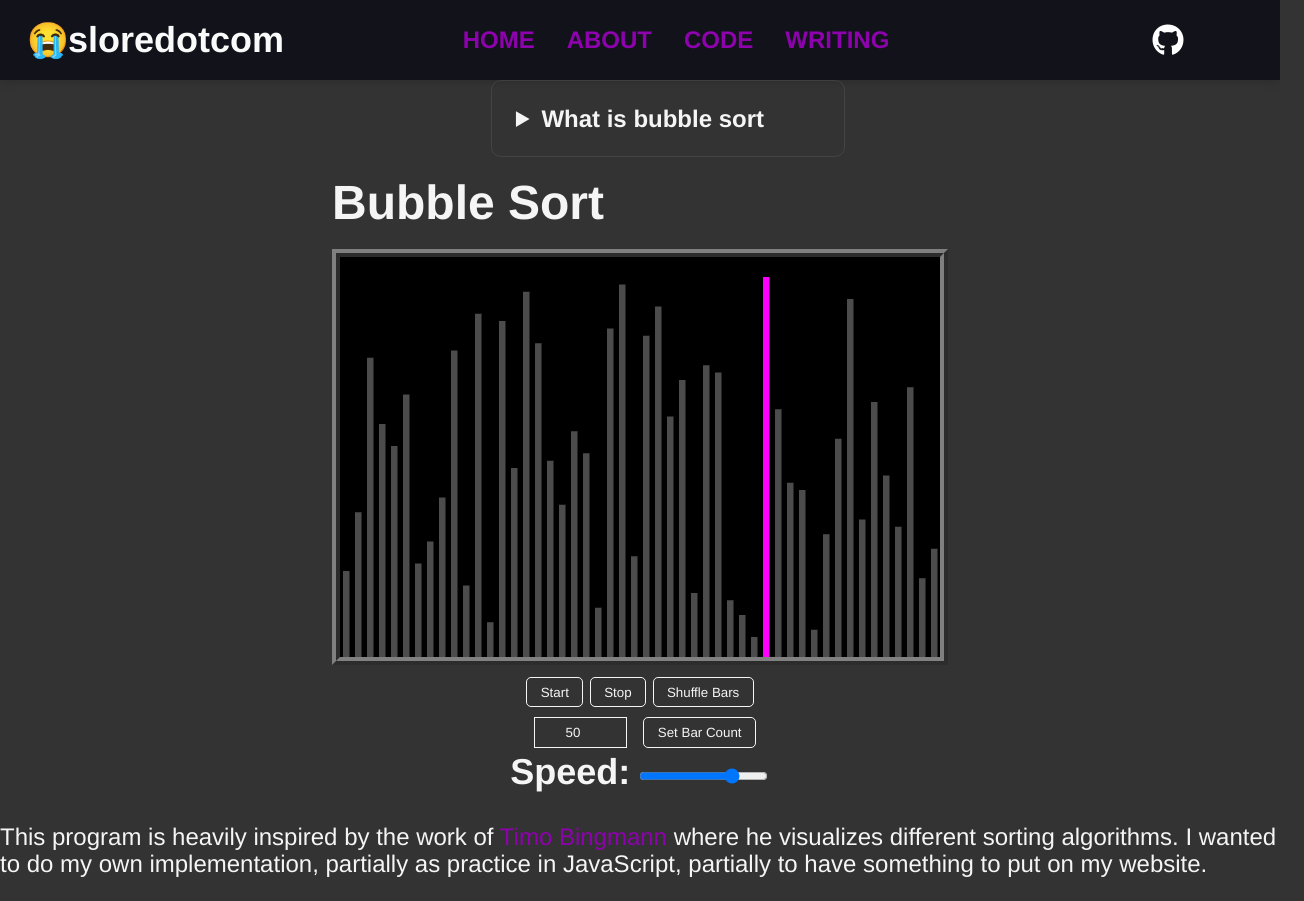
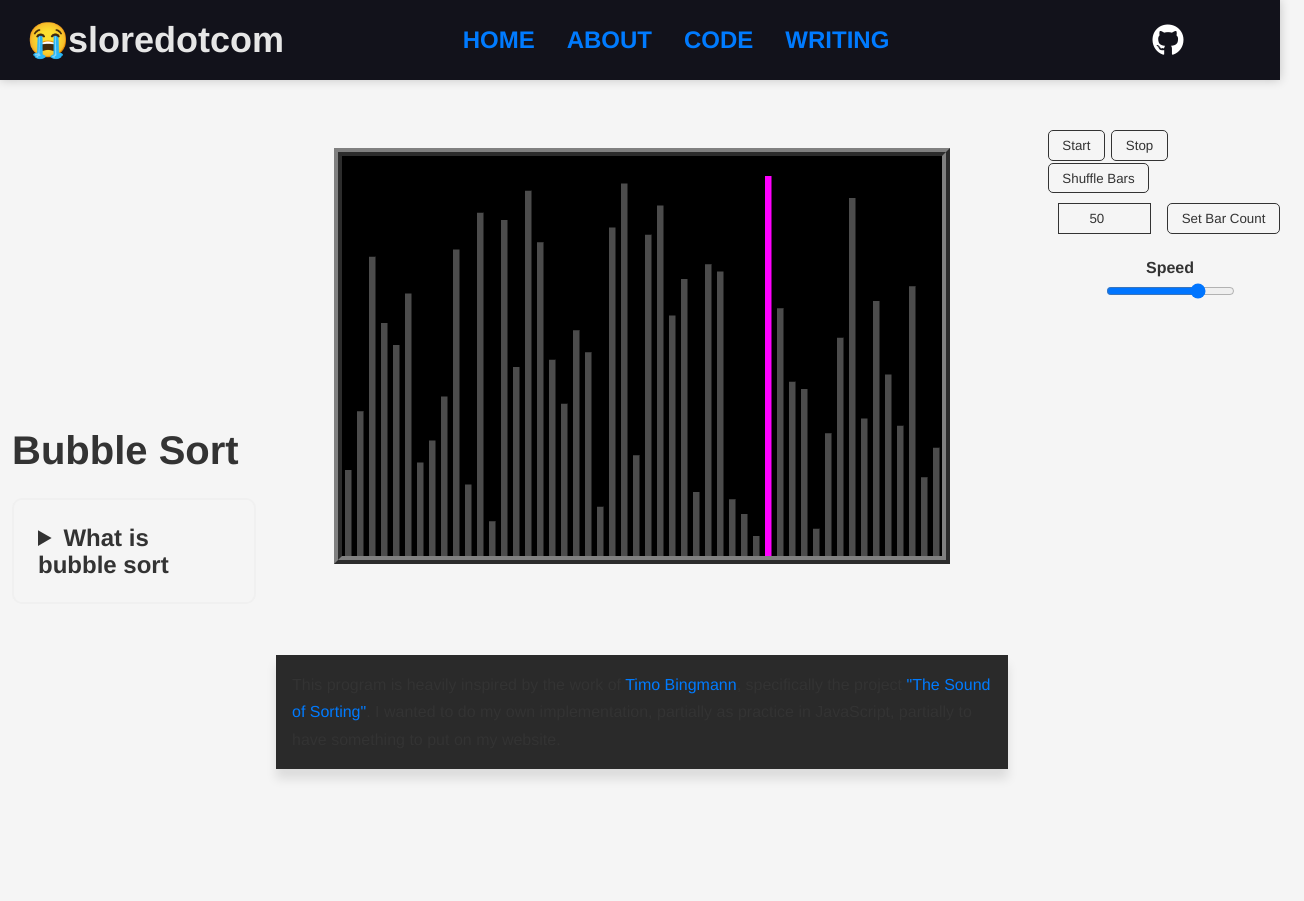
Before and after one commit to SebLore/SebLore.github.io, a plain HTML site: page sloredotcom/bars/index.html in a window 1280 px wide. Both pictures are taken after a click on the button "Start". Shown: the whole page, 1304 px wide, since content can reach past the window. After the commit the page ends 880 px from the top, so only its background shows below. Drawn offline with Linux system fonts and the light colour scheme.

Commit message:
trying to line up control panel. also separating main.js into multiple scripts for separation of concerns. also start to implement algorithm switching

```diff
--- a/sloredotcom/bars/index.html
+++ b/sloredotcom/bars/index.html
@@ -4,7 +4,8 @@
 <head>
     <meta charset="UTF-8">
     <meta name="viewport" content="width=device-width, initial-scale=1.0">
-    <title>WebGL Sorting Visualization</title>
+    <title>sloredotcom | Code</title>
+    <link rel="icon" href="../../images/logo.png" type="image/x-icon">
     <link rel="stylesheet" href="../style.css">
     <link rel="stylesheet" href="https://cdnjs.cloudflare.com/ajax/libs/font-awesome/6.7.2/css/all.min.css">
 
@@ -15,7 +16,7 @@
         <div class="container">
             <div class="logo-container">
                 <a class=logo href="/">
-                    <img src="../../images/logo.png" alt="logo" style="max-width:50px"/>
+                    <img src="../../images/logo.png" alt="logo" style="max-width:50px" />
                 </a>
                 <a href="/">
                     <h2>sloredotcom</h2>
@@ -41,7 +42,7 @@
                 </div>
             </div>
             <div class="externals-container">
-                <div class="block-externals" >
+                <div class="block-externals">
                     <ul id="externals" class="nav navbar-nav">
                         <li class="navitem">
                             <a class="nav-link" href="https://github.com/SebLore">
@@ -53,24 +54,41 @@
             </div>
         </div>
     </nav>
-    <div class="main-container">
+    <section>
+        <div class="container" style="height: 100vh; width: 100%; margin: 0;">
             <div class="left">
+                <h1 id="sortAlg">Bubble Sort</h1>
                 <details>
                     <summary>What is bubble sort</summary>
-                <p>Bubble sort is a simple sorting algorithm that repeatedly steps through the list, compares adjacent
-                    elements and swaps them if they are in the wrong order. The pass through the list is repeated until
-                    the list is sorted.</p>
+                    <p>Bubble sort is a simple sorting algorithm that checks two values against each other and swaps
+                        their
+                        positions in the array if the first is larger than the second. It functions by picking the first
+                        element in an array, then iterating across the array until it finds an element that is bigger
+                        than
+                        it, at which point that element will be replace the starting element for this iteration.</p>
                 </details>
             </div>
             <div class="middle">
-            <h1>Bubble Sort</h1>
                 <canvas id="glCanvas" width="600" height="400"></canvas>
+                <div class="textbox">
+                    <p>This program is heavily inspired by the work of
+                        <a href="https://panthema.net/about/">Timo Bingmann</a>, specifically the project <a
+                            href="https://panthema.net/2013/sound-of-sorting/">"The Sound of Sorting"</a></a>.
+                        I wanted to do my own implementation, partially as practice in JavaScript, partially to have
+                        something
+                        to
+                        put on my website.
+                    </p>
                 </div>
+            </div>
+
             <div class="right">
                 <div class="controls">
-                <div class="buttons">
-                    <button onclick="bubbleSort()">Start</button>
+                    <div class="buttons" style="flex-direction: rows; flex-wrap: nowrap;">
+                        <button id="startButton" onclick="bubbleSort()">Start</button>
                         <button id="stopButton">Stop</button>
+                    </div>
+                    <div>
                         <button id="shuffleButton">Shuffle Bars</button>
                     </div>
                     <div>
@@ -78,15 +96,13 @@
                         <button id="setBarCountButton">Set Bar Count</button>
                     </div>
                     <div class="slider">
-                    <label>Speed:</label>
+                        <label>Speed</label>
                         <input type="range" min="100" max="500" value="400" id="speedControl">
                     </div>
                 </div>
             </div>
-        <p style="justify-content: center">This program is heavily inspired by the work of <a href="https://panthema.net/about/">Timo Bingmann</a><a href="https://panthema.net/2013/sound-of-sorting/>"The Sound of Sorting"</a></a> where he visualizes different sorting algorithms.
-            I wanted to do my own implementation, partially as practice in JavaScript, partially to have something to put on my website.</p>
         </div>
-
+    </section>
 </body>
 <script id="vertex-shader" type="x-shader/x-vertex" data-shader-path="./glsl/vertexShader.glsl"></script>
 <script id="fragment-shader" type="x-shader/x-fragment" data-shader-path="./glsl/fragmentShader.glsl"></script>
--- a/sloredotcom/bars/main.js
+++ b/sloredotcom/bars/main.js
@@ -1,3 +1,13 @@
+/*
+* Main JS file for the bars/index.html
+ */
+
+/**
+ * Initializes the WebGL context and draws the bars.
+ *
+ * @returns {void}
+ */
+
 document.addEventListener("DOMContentLoaded", () => {
     // Set up WebGL
     const canvas = document.getElementById("glCanvas");
@@ -12,16 +22,12 @@ document.addEventListener("DOMContentLoaded", () => {
         return;
     }
 
-    let program; // Declare program globally
+    var program; // Declare program globally
     let n = 50; // Default number of bars
     var sorting = false;
     const minHeight = -0.9; // Minimum height of bars
     const maxHeight = 0.9; // Maximum height of bars
-    let speed = 500 - document.getElementById("speedControl").value; // Animation speed (initial value)
-    if (speed === undefined) {
-        console.log("Speed control not found. Using default speed.");
-        speed = 100;
-    }
+    let animSpeed = 500 - document.getElementById("speedControl").value;
 
     // Initialize bars array globally
     let bars = [];
@@ -143,7 +149,11 @@ document.addEventListener("DOMContentLoaded", () => {
         return { vertices: new Float32Array(vertices), colors: new Float32Array(colors), indices: new Uint16Array(indices) };
     }
 
-
+    /**
+     * Draws the bars on the canvas.
+     *
+     * @returns {void}
+     */
     function drawBars() {
         gl.clearColor(0.0, 0.0, 0.0, 1.0);
         gl.clear(gl.COLOR_BUFFER_BIT);
@@ -184,12 +194,12 @@ document.addEventListener("DOMContentLoaded", () => {
             swapped = false;
             for (let i = 0; i < bars.length - 1; i++) {
                 // set the active bar to be a highlighted color
-                bars[i].color = [1.0, 0.0, 1.0, 1.0]; // orange
+                bars[i].color = [1.0, 0.0, 1.0, 1.0]; // magenta
                 if (bars[i].height > bars[i + 1].height) {
                     [bars[i], bars[i + 1]] = [bars[i + 1], bars[i]];
                     swapped = true;
                     drawBars();
-                    await new Promise(resolve => setTimeout(resolve, speed)); // Animation delay
+                    await new Promise(resolve => setTimeout(resolve, animSpeed)); // Animation delay
                 }
                 // reset the color at the end
                 bars[i].color = [0.3, 0.3, 0.3, 1.0]; //
@@ -198,6 +208,14 @@ document.addEventListener("DOMContentLoaded", () => {
             }
             bars[bars.length - 1].color = [0.3, 0.3, 0.3, 1.0]; // reset the color at the end
         } while (swapped && sorting);
+        // when finished, go through the array again and set all colors to magenta,
+        // sequentially, then reset them all to gray
+        for (let i = 0; i < bars.length; i++) {
+            bars[i].color = [1.0, 0.0, 1.0, 1.0]; // magenta
+            drawBars();
+            await new Promise(resolve => setTimeout(resolve, animSpeed)); // Animation delay
+        }
+
         drawBars();
         console.log("Bubble Sort completed");
     };
@@ -231,7 +249,7 @@ document.addEventListener("DOMContentLoaded", () => {
     var speedControl = document.getElementById("speedControl");
     if (speedControl) {
         speedControl.addEventListener("input", (event) => {
-            speed = 500 - event.target.value; // Inverse relationship (higher value = faster)
+            animSpeed = 500 - event.target.value; // Inverse relationship (higher value = faster)
         });
     } else {
         console.log("Speed control not found.");
@@ -242,6 +260,8 @@ document.addEventListener("DOMContentLoaded", () => {
         shuffleButton.addEventListener("click", () => {
             sorting = false;
             shuffle(bars);
+            // make sure all bars are grey
+            bars.forEach(bar => bar.color = [0.3, 0.3, 0.3, 1.0]);
             drawBars();
         });
     } else {
--- a/sloredotcom/style.css
+++ b/sloredotcom/style.css
@@ -41,12 +41,15 @@
 
     /* sizes */
     --main-max-width: clamp(1200px, 100%, 1400px);
-    --main-font-size: 24px;
+    --main-font-size: 1.5rem;
+    --main-line-height: 1.7;
+    --main-font-weight: 400;
+
 }
 
 /* if user prefers dark mode */
 
-@media (prefers-color-scheme: light) {
+@media (prefers-color-scheme: dark) {
     :root {
         /* background colors */
         --main-bg-color: #333;
@@ -105,10 +108,15 @@ textarea {
     background-color: var(--main-bg-color);
 }
 
+h1 {
+    font-size: 2.5rem;
+}
+
 /* established types and classes */
 body {
     color: var(--main-font-color);
     min-height: 100%;
+    height: 100vh;
     margin: 0;
     padding: 0;
     font-size: 1.5rem;
@@ -123,6 +131,12 @@ a {
 
 a:hover {
     color: var(--main-link-hover-color);
+}
+
+p {
+    font-size: 1rem;
+    margin: 0;
+    padding: 0;
 }
 
 dl,
@@ -151,20 +165,27 @@ button:hover {
 }
 
 details {
+    position: relative;
     background-color: var(--main-bg-color);
     color: var(--main-font-color);
     padding: 1em;
-    margin: 0 20px;
-    width: 100%;
-    border: 1px solid var(--main-high-light-color);
+    border: 2px solid var(--main-high-light-color);
     border-radius: 10px;
     box-shadow: 10px rgba(0, 0, 0, 0.1);
-    max-width: 90%;
 }
 
 details:hover {
     background-color: var(--main-high-light-color);
 }
+
+details[open] div {
+    position: absolute;
+    left: 0;
+    top: 100%;
+    width: 100%;
+
+}
+
 
 details summary {
     font-weight: bold;
@@ -177,10 +198,12 @@ details p {
 }
 
 canvas {
-    display: block;
+    display: flex;
     margin: 0 auto;
     border: solid 8px rgb(128, 128, 128);
     border-style: ridge;
+    max-width: 600px;
+    max-height: 400px;
 }
 
 /* custom types and classes */
@@ -189,69 +212,67 @@ canvas {
 * generic flexbox container
  */
 
-.main-container {
-    display: flex;
-    height: 100%;
-    flex-direction: column;
-    justify-content: center;
-    align-items: center;
-    max-width: var(--main-max-width);
-    margin: auto;
-    overflow: hidden;
-}
-
 .container {
     display: flex;
     flex-direction: row;
     flex-wrap: inherit;
     justify-content: space-between;
-    align-items: center;
+    align-items: stretch;
     max-width: var(--main-max-width);
     margin: auto;
-    margin-right: auto;
-    margin-left: auto;
     overflow: hidden;
     width: 100%;
     padding-right: 0.75rem;
     padding-left: 0.75rem;
 }
 
+
 /* left side of the page */
 .container .left,
 .container .right {
+    flex: 1;
     display: flex;
-    flex: 1;
     flex-direction: column;
-    align-items: baseline;
-    justify-content: baseline;
+    justify-content: center;
+    margin-top: 3rem;
     background-color: inherit;
-    padding: 20px;
-    height: 100vh;
+}
+
+
+.container .right {
+    margin-left: 0;
+    margin-right: 20px;
+    justify-content: left;
+}
+
+.container .right {
+    margin-right: 0;
+    margin-left: 20px;
 }
 
 .container .middle {
     display: flex;
-    flex: 2;
+    flex-direction: column;
+    flex: 3;
     padding: 20px;
-    flex-direction: column;
+    margin-top: 3rem;
+
     background-color: inherit;
-    justify-content: baseline;
-    align-items: center;
-    height: 100vh;
-    width: 100%;
 }
 
-/* .container .right details {
-    top: 0;
-} */
+
+.flex-centered {
+    display: flex;
+    justify-content: center;
+    align-items: center;
+}
 
 .controls {
     display: flex;
     flex-direction: column;
-    justify-content: center;
-    align-items: center;
+    justify-content: stretch;
+    align-items: stretch;
     text-align: left;
-    margin: 10px;
 }
 
 .controls input[type=number] {
@@ -276,18 +297,17 @@ canvas {
 }
 
 .controls .slider {
-    width: 100%;
+    display: flex;
+    flex-direction: column;
+    justify-content: space-around;
+    align-items: center;
+    text-align: center;
+    margin: 10px;
 }
 
 .controls .slider label {
-    font-size: 1.5em;
+    font-size: 1rem;
     font-weight: bold;
-    align-self: center;
-}
-
-.controls input[type=range] {
-    top: 25%;
-    bottom: 25%;
     align-self: center;
 }
 
@@ -298,8 +318,6 @@ canvas {
     left: 0;
     z-index: 1030;
 }
-
-
 
 /* navbar */
 .navbar {
@@ -314,7 +332,7 @@ canvas {
     width: 100%;
     background: #12121b !important;
     color: white;
-    font-family:inherit;
+    font-family: inherit;
     text-decoration: none;
     z-index: 2;
     background-color: rgba(0, 0, 0, 0.3);
@@ -351,10 +369,10 @@ canvas {
 
 @media (min-width: 1200px) {
     .navbar-expand-xl .navbar-nav .nav-link {
-      padding-right: .5rem;
-      padding-left: .5rem;
+        padding-right: .5rem;
+        padding-left: .5rem;
     }
-  }
+}
 
 .navbar .container {
     display: flex;
@@ -363,26 +381,36 @@ canvas {
     justify-content: inherit;
 }
 
-.navbar .logo-container{
+.navbar .logo-container {
     display: flex;
     flex-direction: row;
     justify-content: left;
     align-items: center;
+
+}
+
+
+.navbar .logo-container h2 {
+    align-self: left;
+    margin: 0;
+    color: rgb(230, 230, 230);
+
+    &:hover {
+        cursor: pointer;
+        color: white;
+    }
 }
 
 .navbar a {
     color: var(--main-link-color);
     text-decoration: none !important;
     display: flex;
-    flex-direction:column;
-    justify-content:center;
-    align-items:center;
+    flex-direction: column;
+    justify-content: center;
+    align-items: center;
 }
-.navbar .logo-container h2{
-    align-self: left;
-    margin:0;
-    color:rgb(250, 250, 250);
-}
+
+
 
 .nav-link {
     display: block;
@@ -403,38 +431,28 @@ canvas {
     margin-left: 1rem;
 }
 
-.navbar h1 {
-    font-family: inherit;
-    font-size: 3em;
-    color: white;
-    margin: 0;
-}
 
-.navbar .externals-container{
+.navbar .externals-container {
     display: flex;
-    flex-direction:row;
+    flex-direction: row;
     justify-content: center;
 }
 
-.navbar .externals-container a{
-    color:white;
+.navbar .externals-container a {
+    color: white;
 }
 
-.navbar .externals-container .block-externals{
-    margin:0;
-    background-color:inherit;
+.navbar .externals-container .block-externals {
+    margin: 0;
+    background-color: inherit;
     min-width: 200px;
-    font-size:2rem;
+    font-size: 2rem;
 }
 
-.block-externals .external{
+.block-externals .external {
     padding: 0.5rem;
     font-size: 2rem;
 }
-
-.fa-github {
-    content: "\f09b"; /* This is the Unicode for fa-github */
-  }
 
 .menuItems {
     z-index: 2;
@@ -479,6 +497,18 @@ canvas {
     transition: opacity 1s;
 }
 
+.textbox {
+    display: block;
+    justify-content: center;
+    align-items: center;
+    margin: auto;
+    padding: 1rem;
+    background-color: #2a2a2a;
+    /* border-radius: 5px; */
+    box-shadow: 0 10px 10px 0 rgba(0, 0, 0, 0.1);
+    /* border: solid 4px black; */
+}
+
 .sidebar {
     background-color: var(--main-bg-color);
     color: var(--main-font-color);
@@ -515,7 +545,7 @@ canvas {
 }
 
 /* media specific changes */
-@media screen and (max-width: 1600px) {
+/* @media screen and (max-width: 1600px) {
     .navBar {
         grid-template-columns: [start] 1fr [logo-end] 1fr [menu-start] 1fr [menu-end];
     }
@@ -525,8 +555,14 @@ canvas {
     }
 }
 
+@media (min-width: 1400px) {
+    .container {
+        max-width: 1320px;
+    }
+}
+
 @media screen and (max-height: 1000px) {
     .navBar {
         display: grid;
     }
-}
+} */
--- a/sloredotcom/writing/script.js
+++ b/sloredotcom/writing/script.js
@@ -1,4 +1,6 @@
-
+/**
+ * This script handles user interaction with the index page
+ */
 
 // Wait for the HTML to parse before executing the script
 document.addEventListener("DOMContentLoaded", () => {
```
Also changed, not shown: sloredotcom/about/index.html (+6 -3 lines), sloredotcom/bars/sortingAlgorithms.js (added, +79 -0 lines), sloredotcom/bars/webgl-helpers.js (added, +15 -0 lines), sloredotcom/index.html (+8 -6 lines), sloredotcom/writing/index.html (+10 -1 lines). Lines whose indentation alone changed are shown as unchanged.
